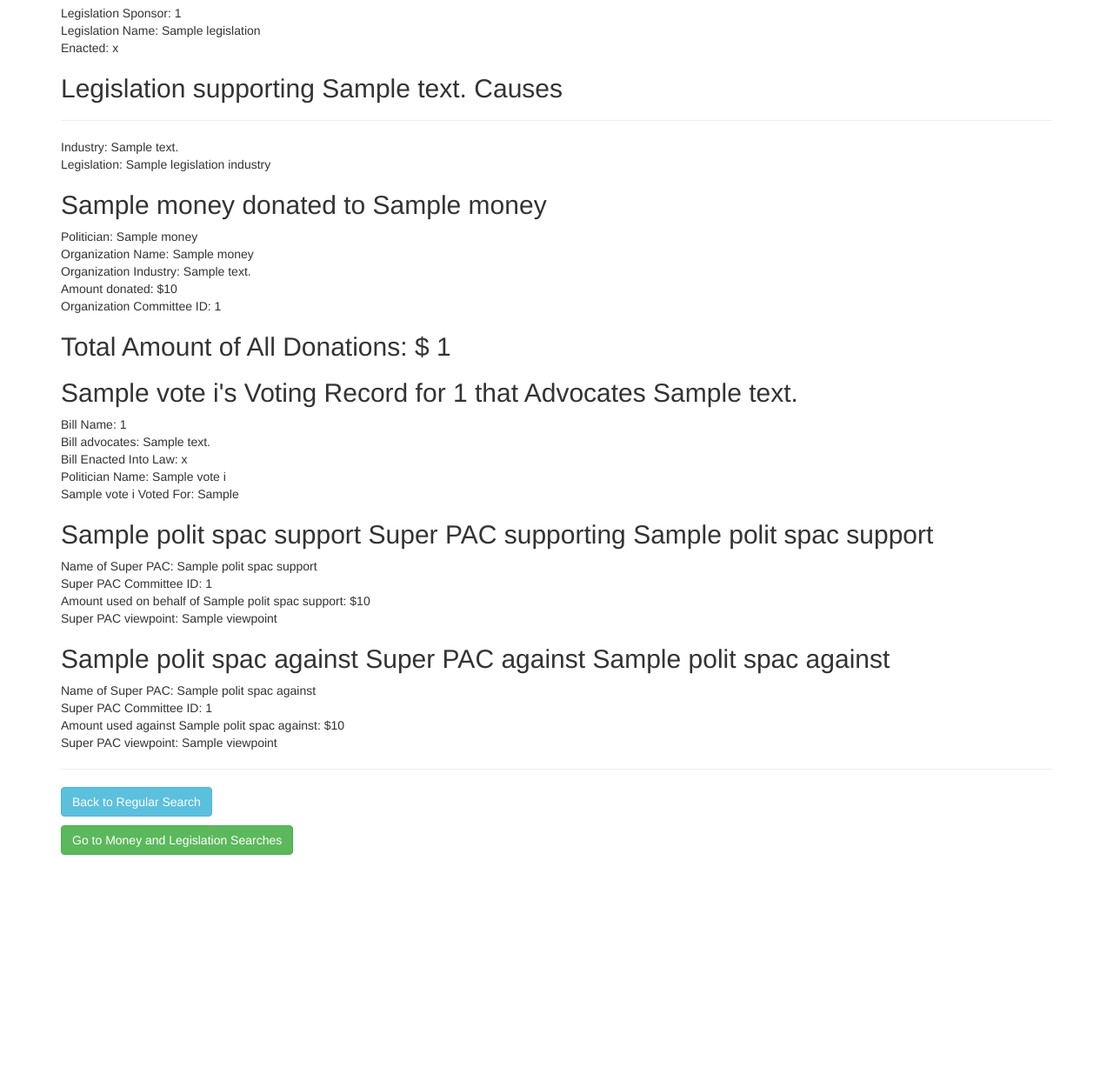
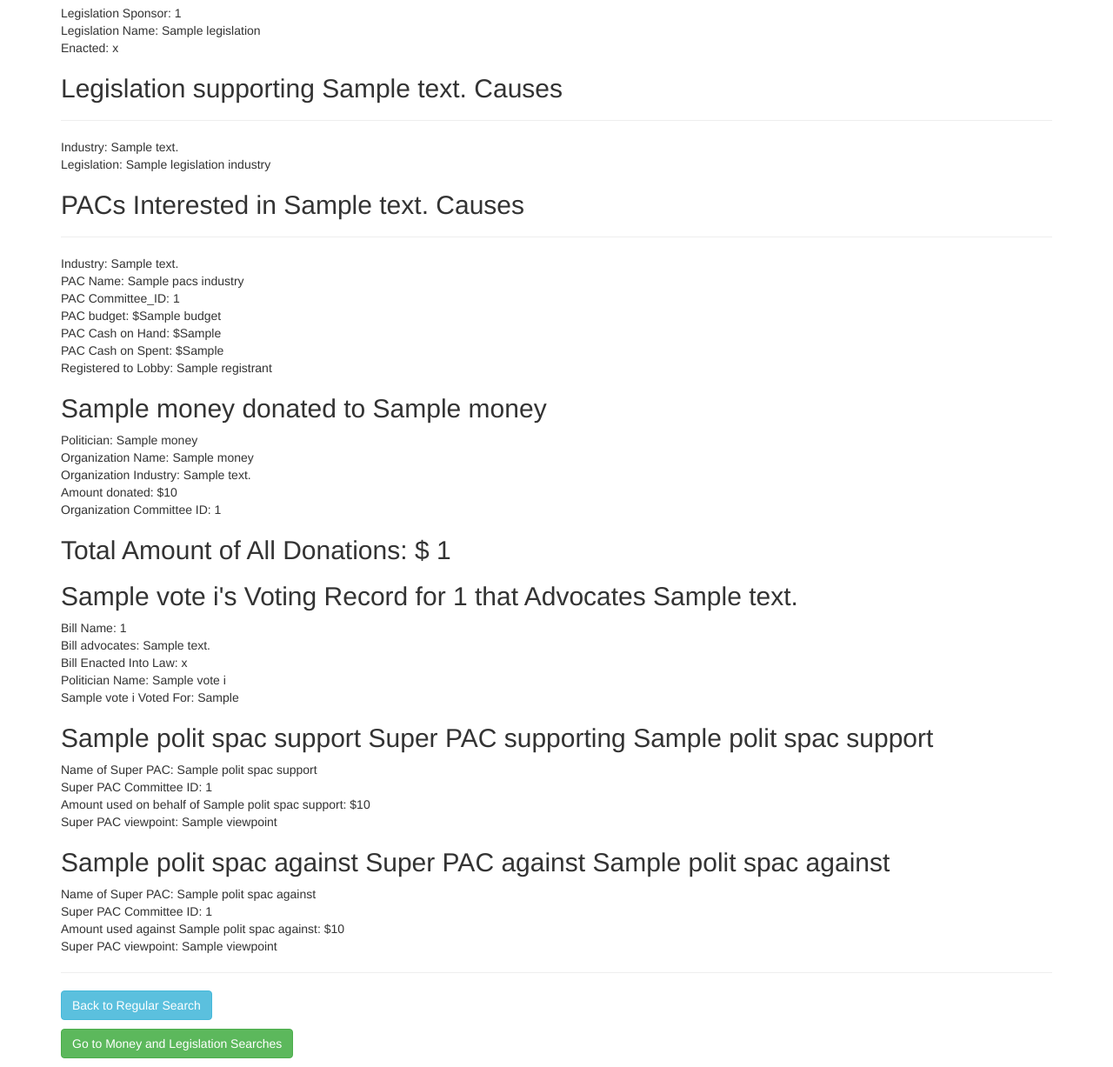
Before and after one commit to dariajung/cs4111-g13, a Flask app: template webserver/templates/search_results.html in a window 1280 px wide. Shown: the part 1256-2483 px from the top of the page at 87% size. Before the commit the page ends 2239 px from the top, so only its background shows below. Run offline with Flask 2, Linux system fonts and the light colour scheme; the template is opened without the code that fills it: most values are stand-ins (such as "Sample title", 1, 10 or a date in 2020); parts of the project's set-up code (start-up, migrations or seed data) failed here and were passed over; some libraries are stand-ins or nearby versions.

Commit message:
let users search for pacs by industries they are interested in

```diff
--- a/webserver/server.py
+++ b/webserver/server.py
@@ -705,6 +705,32 @@ def search_legislation_by_summary():
   return render_template("search_results.html", legislation_industry_data = results)
 
 
+@app.route('/search_pac_by_summary', methods=['GET'])
+def search_pac_by_summary():
+  query = request.args.get('query') # TODO: do validation on query
+
+  # check for malicious intent
+  if not is_query_safe(query):
+    msg = 'Stop trying to alter the database!'
+    return render_template('error.html', error_msg=msg)
+
+  print 'search/pac by summary'
+  print query
+
+  cursor = g.conn.execute("""SELECT p.name, p.committee_id, p.budget, p.cash_spent, p.cash_on_hand, p.registrant, i.industry_summary
+                            FROM pacs p, interested_in i
+                            WHERE i.industry_summary = %s AND p.committee_id = i.committee_id""", query)
+  results = []
+
+  for result in cursor:
+    results.append(result)
+
+  cursor.close() # import to make sure no SQL injection
+
+  return render_template("search_results.html", pacs_industry_data = results)
+
+
+
 # search for money from PACs for specified politician
 @app.route('/search_money_from_pacs', methods=['GET'])
 def search_money():
--- a/webserver/templates/search_results.html
+++ b/webserver/templates/search_results.html
@@ -155,6 +155,27 @@
 		{% endif %}
 	</div>
 
+	<!-- PAC search by industry -->
+	<div>
+		{% if (pacs_industry_data is defined) and (pacs_industry_data | length > 0) %}
+			<h2> PACs Interested in {{ pacs_industry_data[0].industry_summary }} Causes</h2>
+
+			{% for n in pacs_industry_data %}
+				<hr></hr>
+				<div>Industry: {{ n.industry_summary }}</div>
+		  		<div>PAC Name: {{ n.name }}</div>
+		  		<div>PAC Committee_ID: {{ n.committee_id }}</div>
+		  		<div>PAC budget: ${{ n.budget }}</div>
+		  		<div>PAC Cash on Hand: ${{ n.cash_on_hand }}</div>
+		  		<div>PAC Cash on Spent: ${{ n.cash_spent }}</div>
+		  		<div>Registered to Lobby: {{ n.registrant }}</div>
+		  	{% endfor %}
+		{% endif %}
+		{% if (pacs_industry_data is defined) and (pacs_industry_data | length == 0) %}
+			<h2>No results</h2>
+		{% endif %}
+	</div>
+
 
 	<!-- money data -->
 	<div>
```
Also changed, not shown: webserver/templates/money_search.html (+15 -3 lines).
